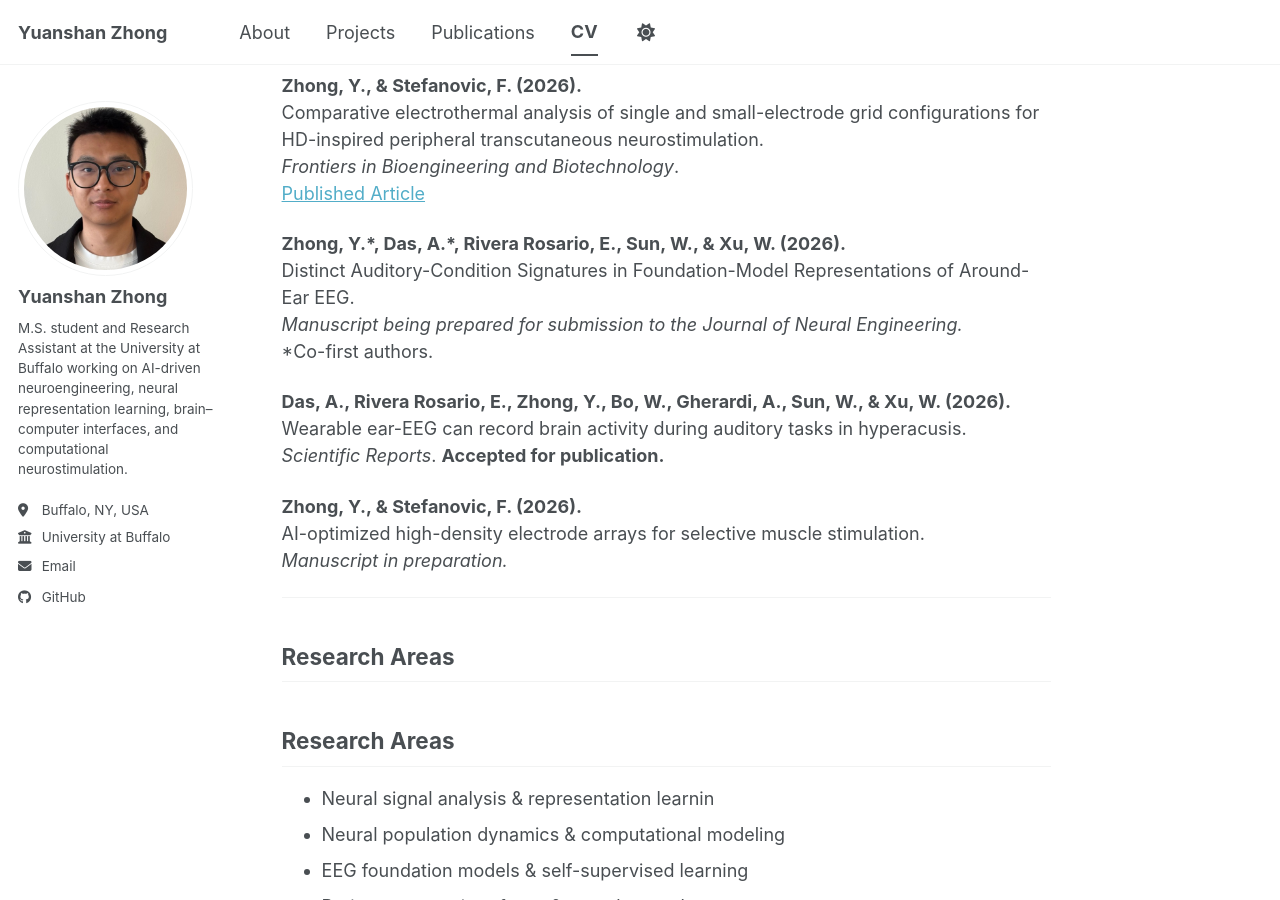
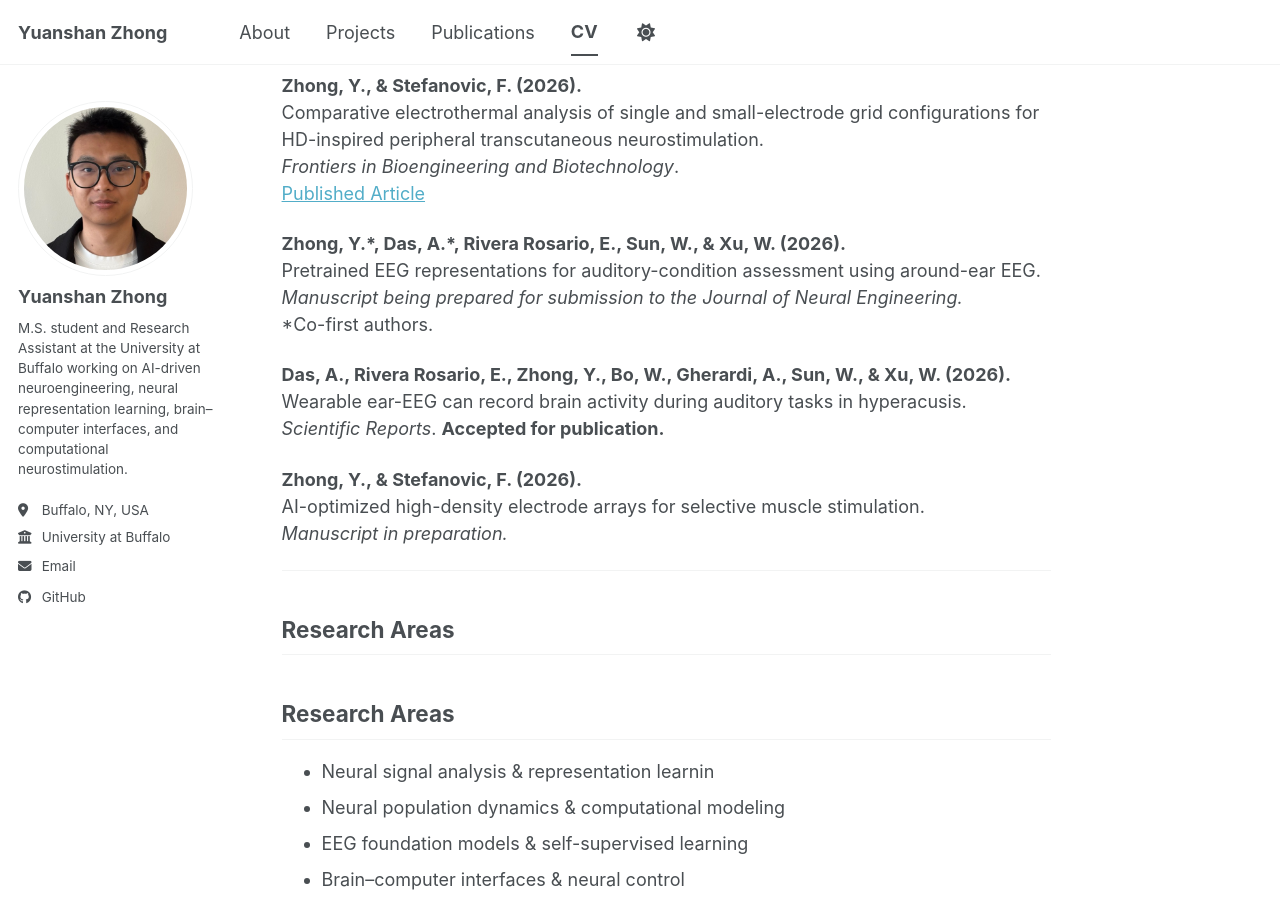
Before and after one commit to Yzhong9527/Yzhong9527.github.io, a Jekyll site: the page built from _pages/cv.md, in a window 1280 px wide and 900 px high, scrolled down 2286 px. Built offline with Jekyll 4.4.1, drawn with Linux system fonts in a browser that asks for light colours; a script bundle is joined from its source files by our own code; library files that are not in the unit come from our copies.

Commit message:
Revise manuscript title for EEG study
Updated the title of the manuscript for clarity.

```diff
--- a/_pages/cv.md
+++ b/_pages/cv.md
@@ -81,7 +81,7 @@
 [Published Article](https://doi.org/10.3389/fbioe.2026.1904885)
 
 **Zhong, Y.\*, Das, A.\*, Rivera Rosario, E., Sun, W., & Xu, W. (2026).**
-Distinct Auditory-Condition Signatures in Foundation-Model Representations of Around-Ear EEG.
+Pretrained EEG representations for auditory-condition assessment using around-ear EEG.
 *Manuscript being prepared for submission to the Journal of Neural Engineering.*
 \*Co-first authors.
 
```
